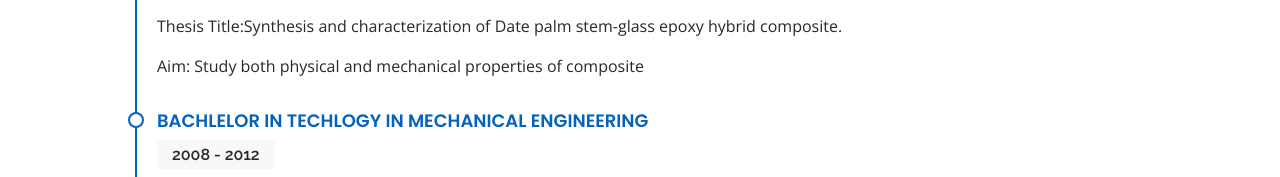
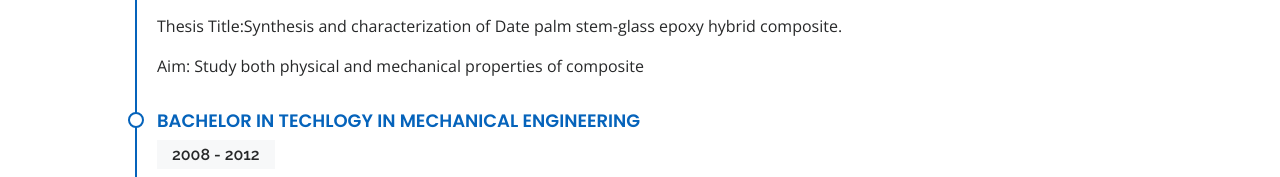
Before and after one commit to SatchidanandaTripathy/Myresume, a plain HTML site: page index.html in a window 1280 px wide. Shown: the part 3363-3540 px from the top of the page. Drawn offline with nearby package versions, Linux system fonts and the light colour scheme.

Commit message:
Update index.html

```diff
--- a/index.html
+++ b/index.html
@@ -279,7 +279,7 @@
               <p>Aim: Study both physical and mechanical properties of composite</p>
             </div>
             <div class="resume-item">
-              <h4>Bachlelor in Techlogy in Mechanical Engineering</h4>
+              <h4>Bachelor in Techlogy in Mechanical Engineering</h4>
               <h5>2008 - 2012</h5>
               <p><em>Biju pattnaik University of Technology ,Rourkela,orissa,India</em></p>
               <p>Project Title:Design and Analysis of small crane for industrial application.</p>
```
